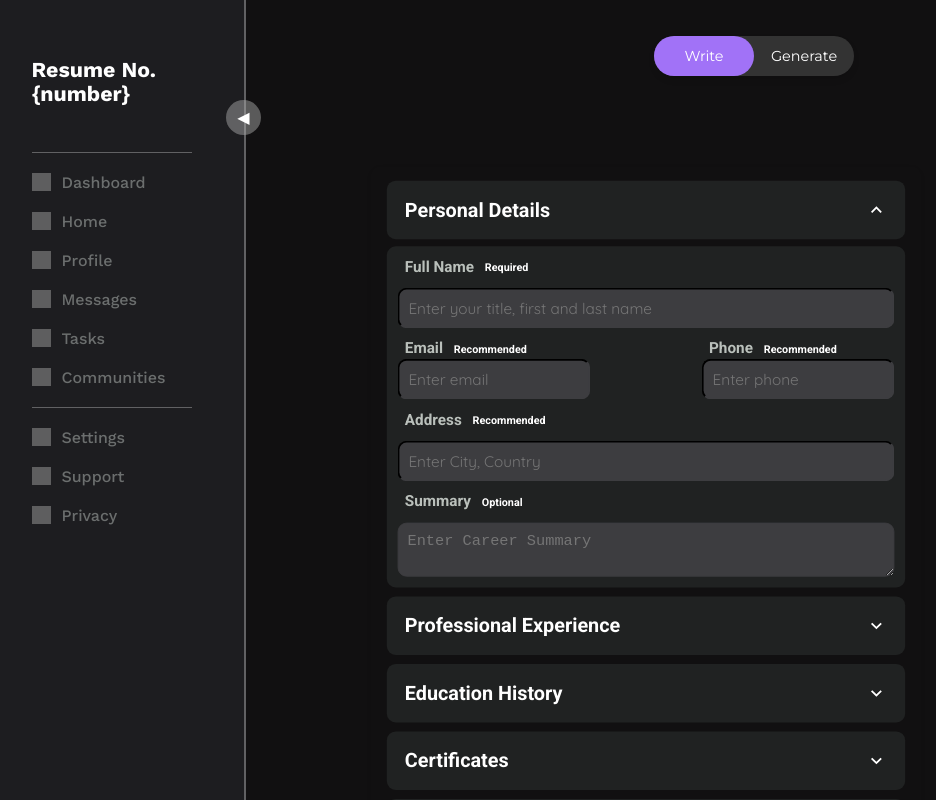
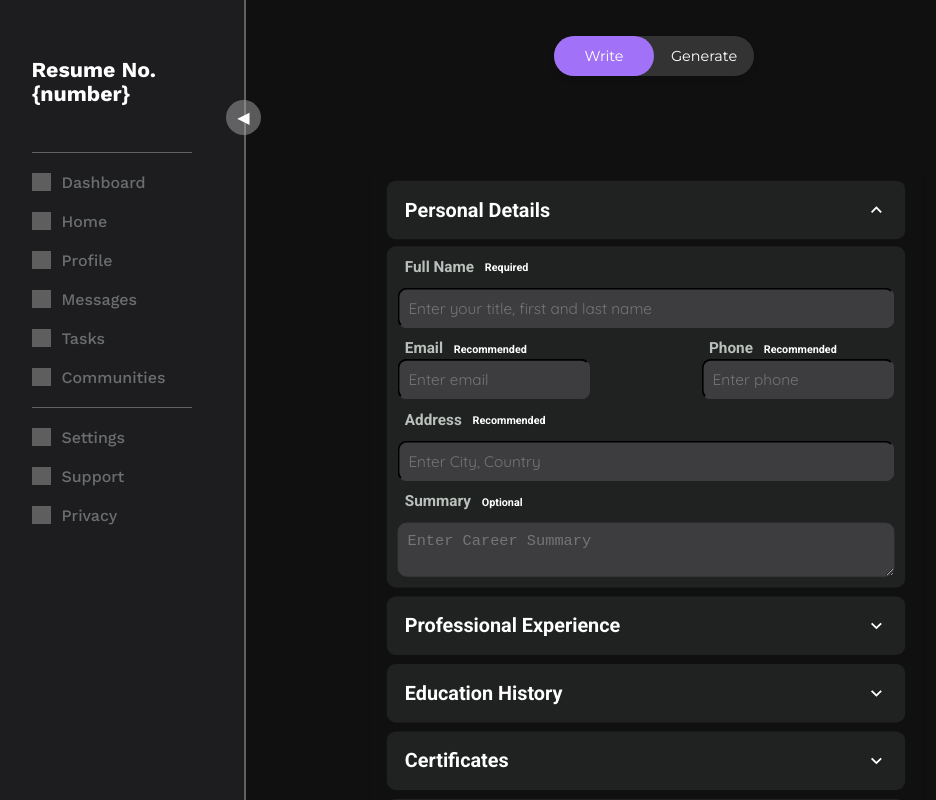
Before and after one commit to schaulet207/resumeBuilder, a React (Vite) app in the folder resumeBuilder/: page / in a window 1280 px wide. Shown: the top 800 px of the page, without its empty margins (6-942 px from the left). Built offline with nearby package versions, Linux system fonts and the light colour scheme; grey boxes are pictures that could not be loaded; a web font is replaced by a local one.

Commit message:
Fixes the scale of the transition left of toggle-container when the sidebar is collapsed.

```diff
--- a/resumeBuilder/index.html
+++ b/resumeBuilder/index.html
@@ -120,7 +120,7 @@
             toggleIcon.innerHTML = '&#9654;'; // Change to right arrow
             toggleIcon.style.left = '12px';
             root.style.left = '100px';
-            container.style.left = '0px'; // Align container with the viewport edge
+            container.style.left = '120px'; // Align container with the viewport edge
           }
         }
         </script>
--- a/resumeBuilder/src/index.css
+++ b/resumeBuilder/src/index.css
@@ -639,7 +639,15 @@ h4{
   display: flex;
   box-shadow: 0 4px 6px rgba(0,0,0,0.1);
   position: absolute;
+  left: 580px;
   top: 6px;
+}
+
+@media (max-width: 1500px) {
+  .toggle-switch {
+    left: 320px; /* Set left to 260px when the viewport is 1500px or narrower */
+    transform: none; /* Remove the transform to prevent shifting */
+  }
 }
 
 .toggle-tab {
```
